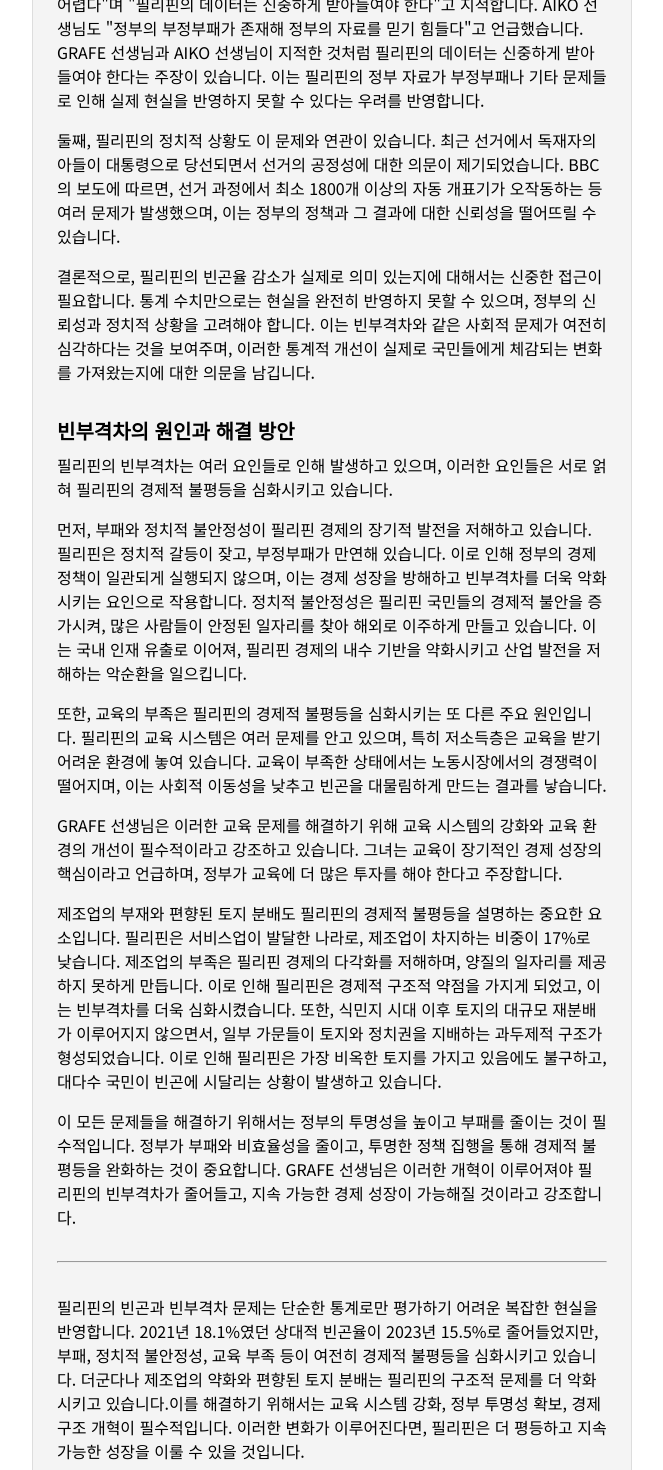
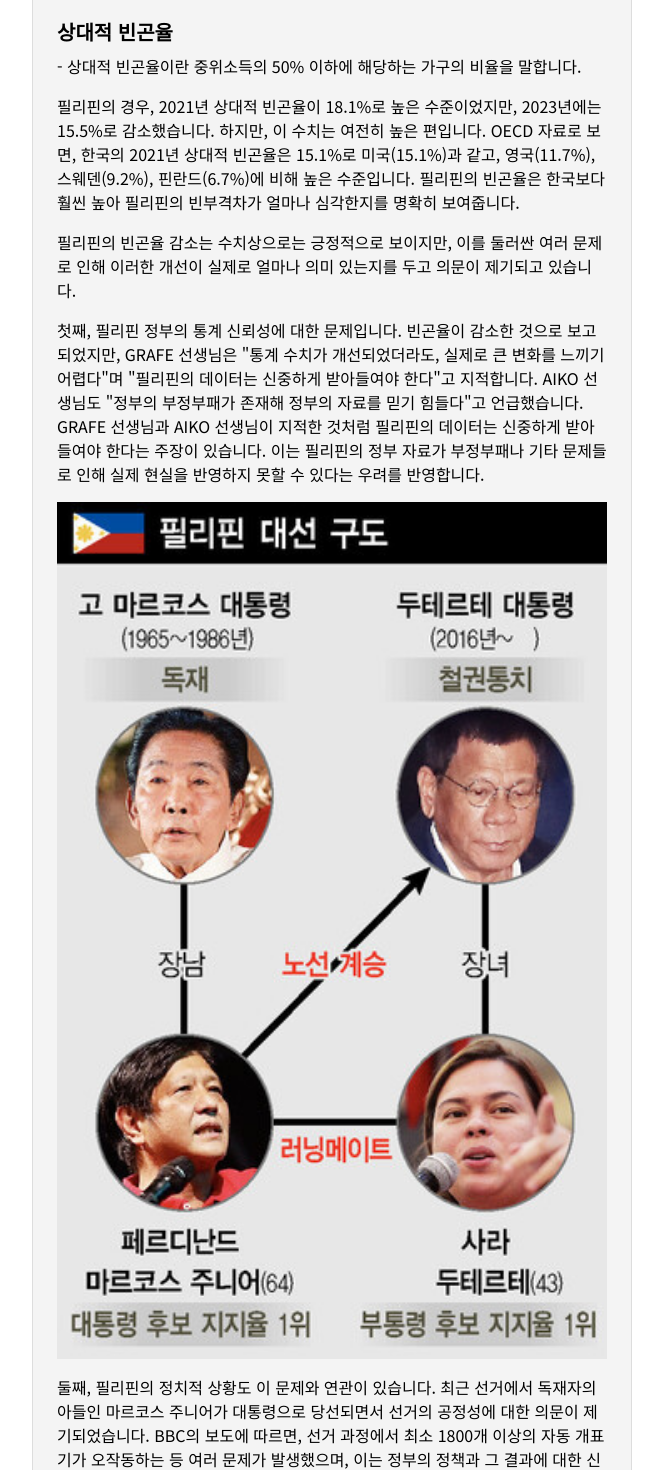
Before and after one commit to jhan117/Philippines, a Next.js app: page /economy/wealth_gap in a window 1280 px wide. Shown: the part 1000-2470 px from the top of the page, without its empty margins (308-971 px from the left). Built offline with nearby package versions, Linux system fonts and the light colour scheme.

Commit message:
Feat: 빈부격차 사진 완료

```diff
--- a/src/app/(route)/economy/wealth_gap/page.js
+++ b/src/app/(route)/economy/wealth_gap/page.js
@@ -30,7 +30,7 @@ const page = () => {
       <SectionContent data={wealthData[0]} />
       <hr />
       {wealthH3Data.map((d, h3Idx) => (
-        <NotHasH4Content data={d} h3Idx={h3Idx} />
+        <NotHasH4Content data={d} h3Idx={h3Idx} tag="wealth_gap" />
       ))}
       <hr />
       <SectionContent data={wealthData[1]} />
--- a/src/app/_components/blog/ContentsTemplate.js
+++ b/src/app/_components/blog/ContentsTemplate.js
@@ -5,7 +5,12 @@ import { Fragment } from "react";
 
 import classes from "./ContentsTemplate.module.css";
 
-import { educationImages, weatherImages, jobImages } from "@/app/_utils/images";
+import {
+  educationImages,
+  weatherImages,
+  jobImages,
+  wealthGapImages,
+} from "@/app/_utils/images";
 
 const H3Contents = (props) => (
   <section className={classes.h3Section}>
@@ -29,7 +34,12 @@ const PList = (props) => (
     {props.p.length > 2 ? (
       <div className={classes.manyP}>
         {props.p.map((d, idx) => (
-          <p key={idx}>{d}</p>
+          <Fragment>
+            {props.h3Idx == 1 && props.pIdx == 0 && idx == 4 && (
+              <Image src={wealthGapImages[1]} />
+            )}
+            <p key={idx}>{d}</p>
+          </Fragment>
         ))}
       </div>
     ) : (
@@ -148,9 +158,18 @@ const NotHasH4Content = (props) => {
 
   return (
     <H3Contents key={props.h3Idx} h3={h3Data}>
+      {props.tag == "wealth_gap" && props.h3Idx == 0 && (
+        <Image src={wealthGapImages[0]} />
+      )}
       {Array.isArray(pData) ? (
         pData.map((pd, idx) => (
-          <PList key={idx} p={pd} tag={props.tag} pIdx={idx} />
+          <PList
+            h3Idx={props.h3Idx}
+            key={idx}
+            p={pd}
+            tag={props.tag}
+            pIdx={idx}
+          />
         ))
       ) : (
         <p>{pData}</p>
--- a/src/app/_utils/contents.js
+++ b/src/app/_utils/contents.js
@@ -239,7 +239,7 @@ const wealthH3Data = [
         "필리핀의 경우, 2021년 상대적 빈곤율이 18.1%로 높은 수준이었지만, 2023년에는 15.5%로 감소했습니다. 하지만, 이 수치는 여전히 높은 편입니다. OECD 자료로 보면, 한국의 2021년 상대적 빈곤율은 15.1%로 미국(15.1%)과 같고, 영국(11.7%), 스웨덴(9.2%), 핀란드(6.7%)에 비해 높은 수준입니다. 필리핀의 빈곤율은 한국보다 훨씬 높아 필리핀의 빈부격차가 얼마나 심각한지를 명확히 보여줍니다.",
         "필리핀의 빈곤율 감소는 수치상으로는 긍정적으로 보이지만, 이를 둘러싼 여러 문제로 인해 이러한 개선이 실제로 얼마나 의미 있는지를 두고 의문이 제기되고 있습니다.",
         `첫째, 필리핀 정부의 통계 신뢰성에 대한 문제입니다. 빈곤율이 감소한 것으로 보고되었지만, GRAFE 선생님은 "통계 수치가 개선되었더라도, 실제로 큰 변화를 느끼기 어렵다"며 "필리핀의 데이터는 신중하게 받아들여야 한다"고 지적합니다. AIKO 선생님도 "정부의 부정부패가 존재해 정부의 자료를 믿기 힘들다"고 언급했습니다. GRAFE 선생님과 AIKO 선생님이 지적한 것처럼 필리핀의 데이터는 신중하게 받아들여야 한다는 주장이 있습니다. 이는 필리핀의 정부 자료가 부정부패나 기타 문제들로 인해 실제 현실을 반영하지 못할 수 있다는 우려를 반영합니다.`,
-        "둘째, 필리핀의 정치적 상황도 이 문제와 연관이 있습니다. 최근 선거에서 독재자의 아들이 대통령으로 당선되면서 선거의 공정성에 대한 의문이 제기되었습니다. BBC의 보도에 따르면, 선거 과정에서 최소 1800개 이상의 자동 개표기가 오작동하는 등 여러 문제가 발생했으며, 이는 정부의 정책과 그 결과에 대한 신뢰성을 떨어뜨릴 수 있습니다.",
+        "둘째, 필리핀의 정치적 상황도 이 문제와 연관이 있습니다. 최근 선거에서 독재자의 아들인 마르코스 주니어가 대통령으로 당선되면서 선거의 공정성에 대한 의문이 제기되었습니다. BBC의 보도에 따르면, 선거 과정에서 최소 1800개 이상의 자동 개표기가 오작동하는 등 여러 문제가 발생했으며, 이는 정부의 정책과 그 결과에 대한 신뢰성을 떨어뜨릴 수 있습니다.",
         "결론적으로, 필리핀의 빈곤율 감소가 실제로 의미 있는지에 대해서는 신중한 접근이 필요합니다. 통계 수치만으로는 현실을 완전히 반영하지 못할 수 있으며, 정부의 신뢰성과 정치적 상황을 고려해야 합니다. 이는 빈부격차와 같은 사회적 문제가 여전히 심각하다는 것을 보여주며, 이러한 통계적 개선이 실제로 국민들에게 체감되는 변화를 가져왔는지에 대한 의문을 남깁니다.",
       ],
     ],
--- a/src/app/_utils/images.js
+++ b/src/app/_utils/images.js
@@ -21,9 +21,19 @@ import js7 from "@/app/_assets/jobImgs/js7.jpg";
 import js8 from "@/app/_assets/jobImgs/js8.jpg";
 import js9 from "@/app/_assets/jobImgs/js9.jpg";
 
+import wgk1 from "@/app/_assets/wealthGapImgs/wk1.jpg";
+import wgk2 from "@/app/_assets/wealthGapImgs/wk2.jpg";
+
 const waterImages = [wc1, wc2, wc3, wc4, wc5, wc6];
 const weatherImages = [wk1, wk2];
 const educationImages = [es1, es2];
 const jobImages = [js1, js2, js3, , js4, js5, js6, js7, js8, js9];
+const wealthGapImages = [wgk1, wgk2];
 
-export { waterImages, weatherImages, educationImages, jobImages };
+export {
+  waterImages,
+  weatherImages,
+  educationImages,
+  jobImages,
+  wealthGapImages,
+};
```
Also changed, not shown: src/app/_assets/wealthGapImgs/wk1.jpg (added), src/app/_assets/wealthGapImgs/wk2.jpg (added).
